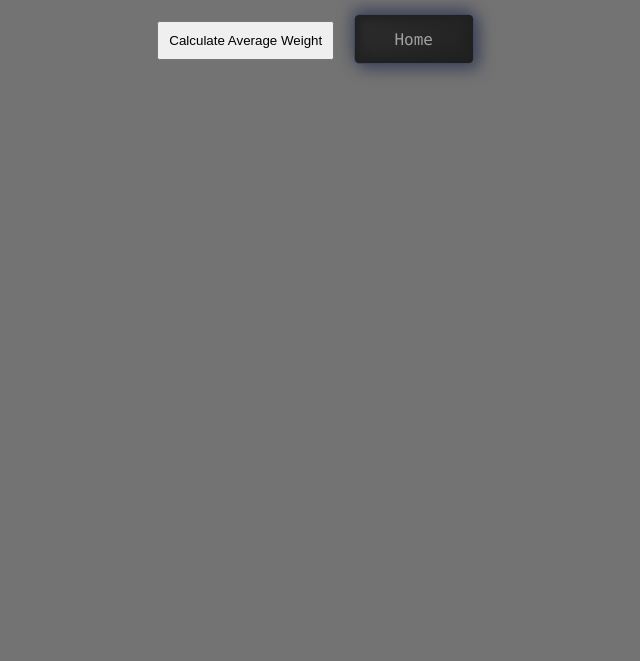
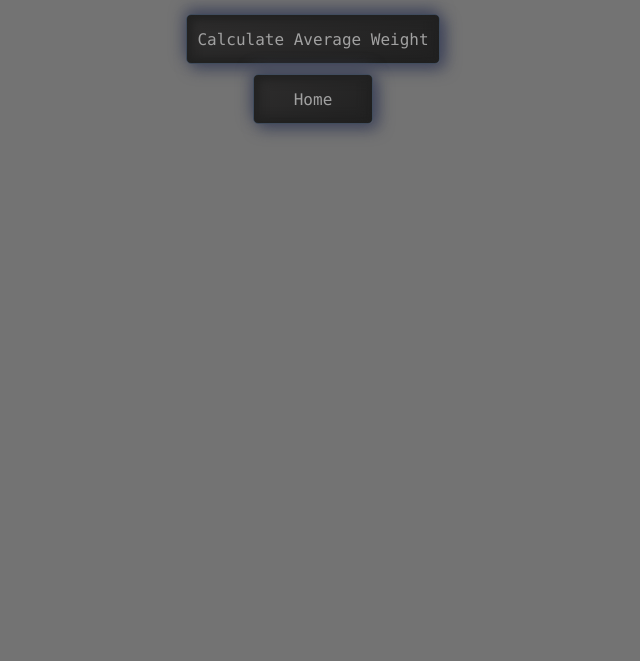
Before and after one commit to davidmarv/Hevy, a website: page public/average.html in a window 1280 px wide. Shown: the part 139-800 px from the top of the page, without its empty margins (327-967 px from the left). Drawn offline with Linux system fonts and the light colour scheme.

Commit message:
simple button update

```diff
--- a/public/average.html
+++ b/public/average.html
@@ -14,7 +14,8 @@
 </head>
 <body>
     <h1>Workout Averages</h1>
-    <button id="calculate-average">Calculate Average Weight</button>
+    <button class="start-button" id="calculate-average" style="width: auto;">Calculate Average Weight</button>
+    <div></div>
     <button class="start-button" onclick="location.href='index.html'">Home</button>
     <div id="average-results"></div>
 </body>
```
